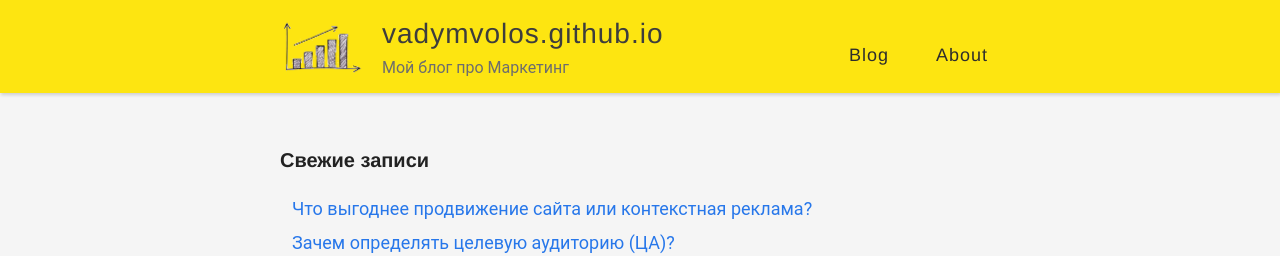
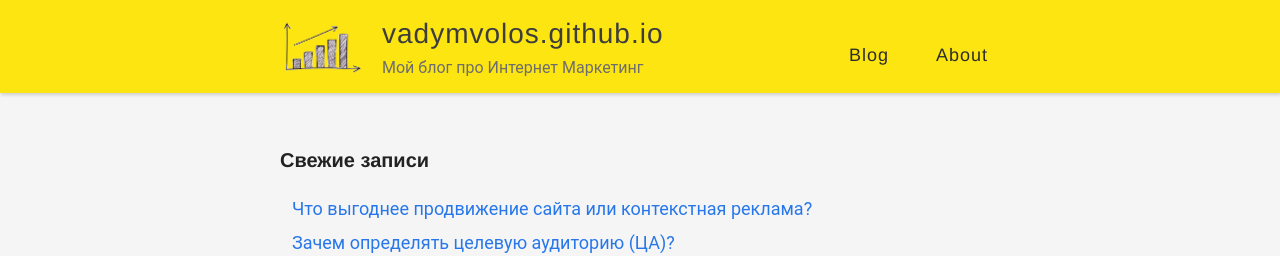
Before and after one commit to VadymVolos/vadymvolos.github.io, a Jekyll site: the page built from index.html, in a window 1280 px wide. Shown: the top 256 px of the page. Built offline with Jekyll 4.4.1, drawn with Linux system fonts in a browser that asks for light colours.

Commit message:
Update _config.yml

```diff
--- a/_config.yml
+++ b/_config.yml
@@ -6,7 +6,7 @@
 name: vadymvolos.github.io
 
 # Short bio or description (displayed in the header)
-description: Мой блог про Маркетинг
+description: Мой блог про Интернет Маркетинг
 
 # URL of your avatar or profile pic (you could use your GitHub profile pic)
 avatar: /images/vadymvolos-logo.svg
```
